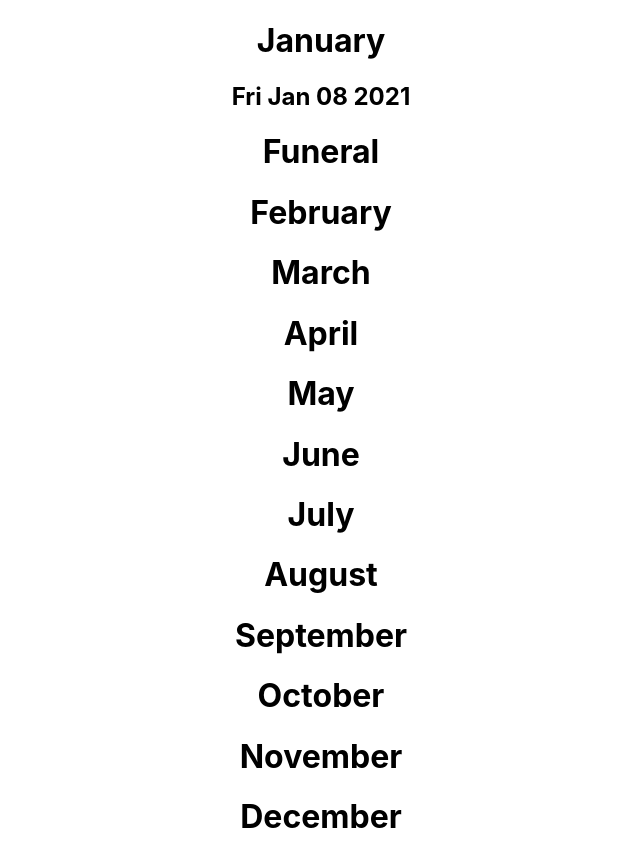
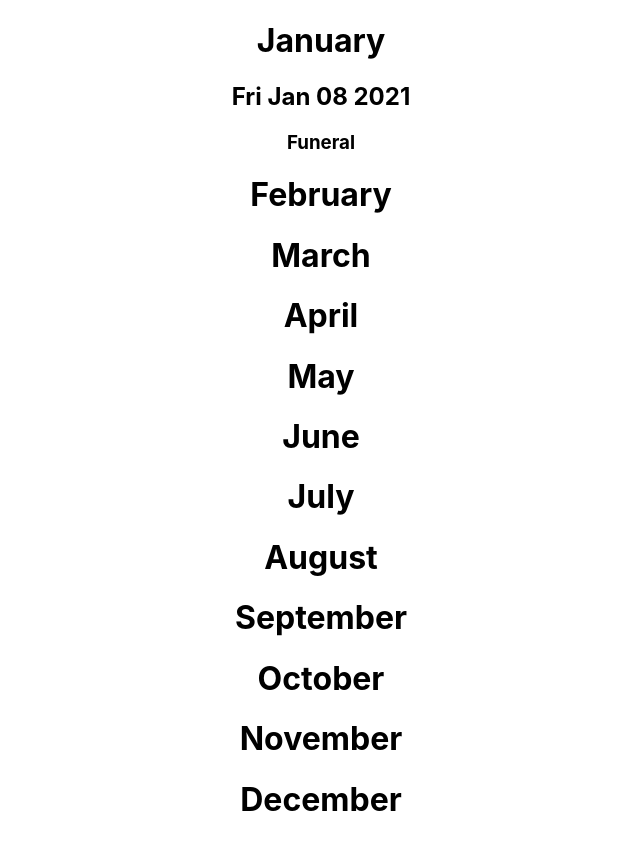
Before and after one commit to RaccoonHowell/Schedule, a React (Create React App) app: page / in a window 1280 px wide. Shown: the whole page, without its empty margins (319-959 px from the left). Built offline with nearby package versions, Linux system fonts and the light colour scheme.

Commit message:
changed h1 to h3 in event component

```diff
--- a/src/components/event.tsx
+++ b/src/components/event.tsx
@@ -4,7 +4,7 @@ interface EventProps { event: string }
 
 const Event = ({event}: EventProps) => {
     return (
-        <h1>{ event }</h1>
+            <h3>{ event }</h3>
     )
 }
 
```
